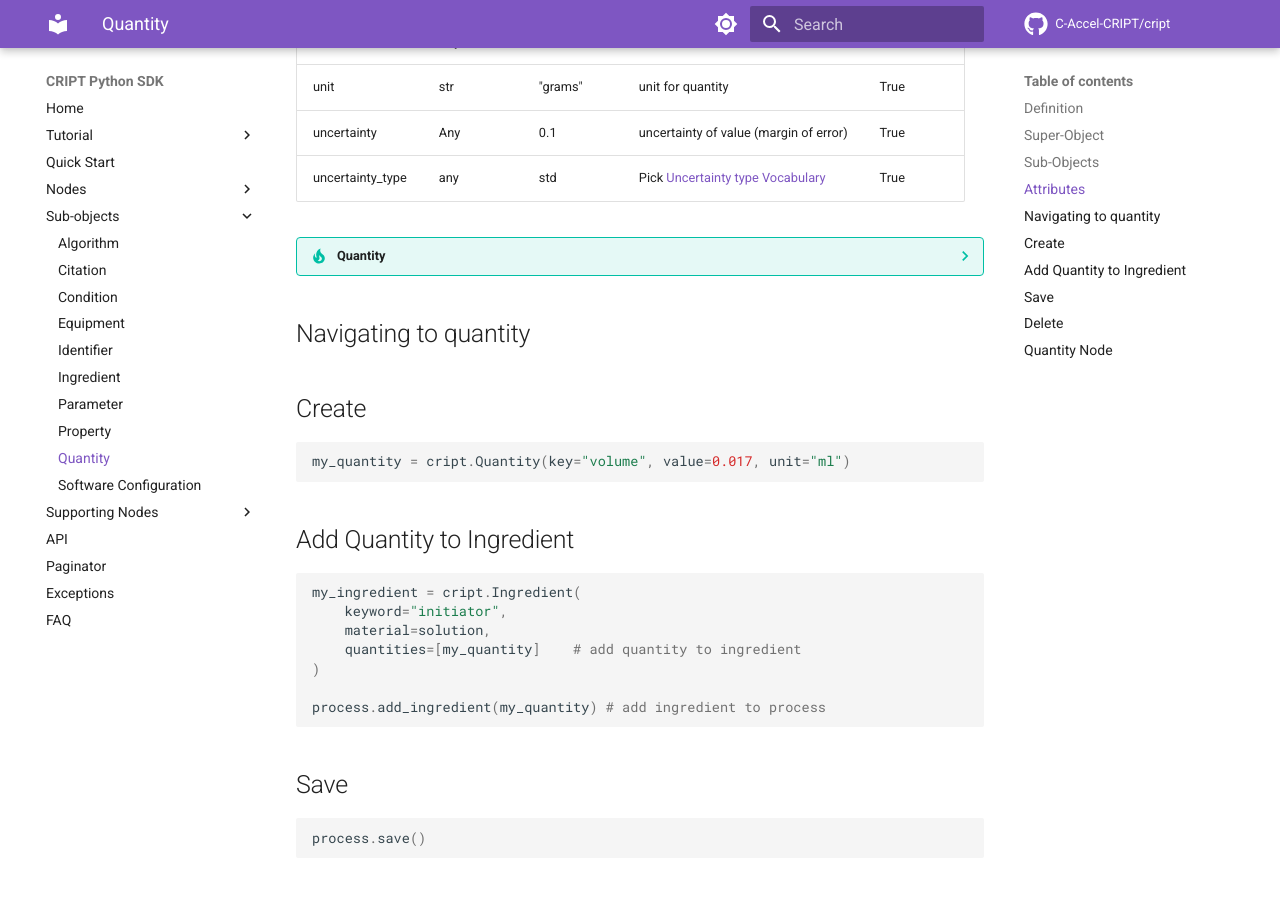
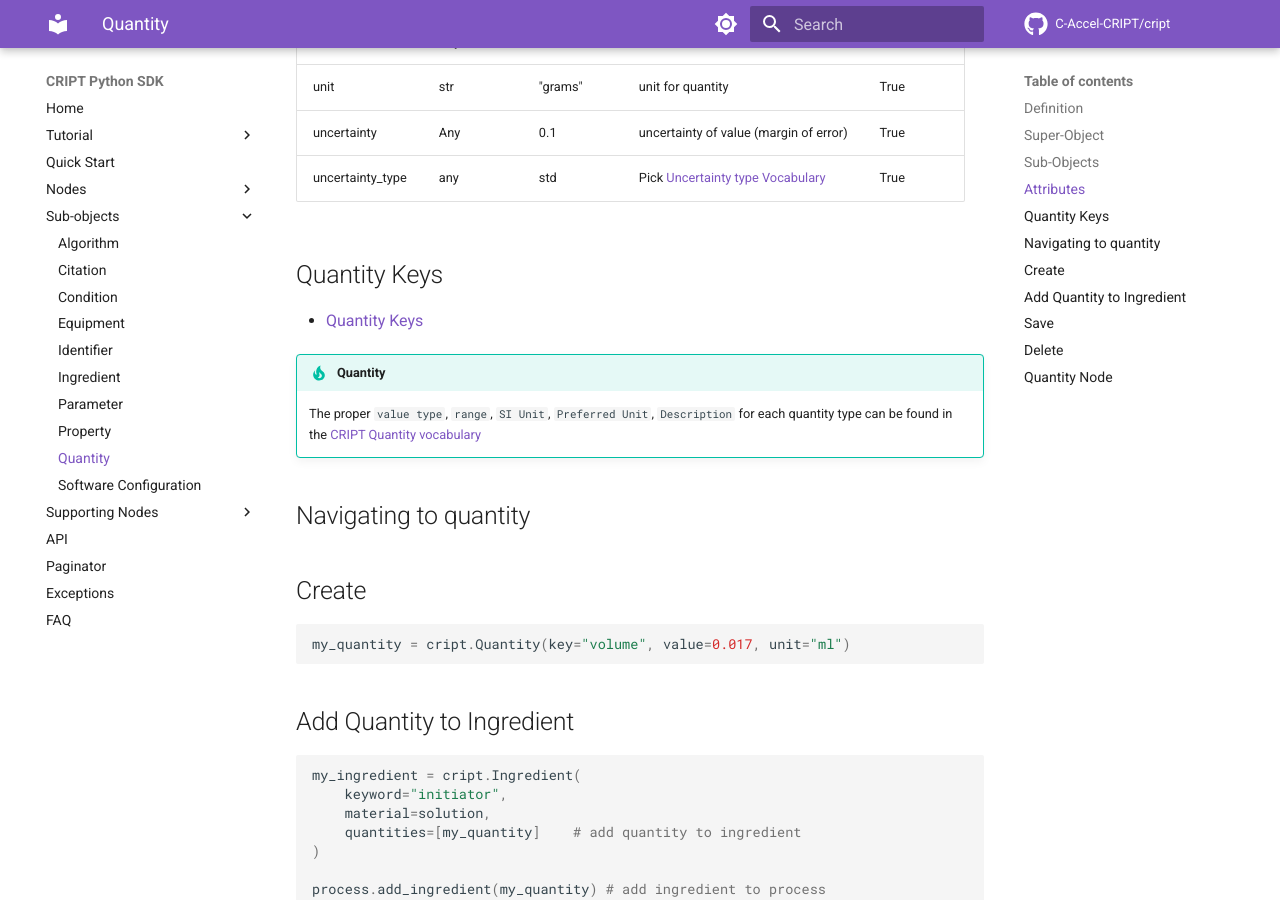
Before and after one commit to C-Accel-CRIPT/sdk-archive, an MkDocs documentation site: the page built from docs/subobjects/quantity.md, in a window 1280 px wide and 900 px high, scrolled down 694 px. Built offline with MkDocs 1.6.1 and Material for MkDocs 9.7.7, drawn with Linux system fonts in a browser that asks for light colours; comment, search, counter and statistics services are not loaded.

Commit message:
Update quantity.md

```diff
--- a/docs/subobjects/quantity.md
+++ b/docs/subobjects/quantity.md
@@ -25,16 +25,13 @@ They are only used for the [Ingredients](./ingredient.md) sub-object.
 | uncertainty_type | any  | std     |  Pick [ Uncertainty type Vocabulary](https://criptapp.org/keys/uncertainty-type/) | True     |                                                                                           | True     |
 
 
-??? tip "Quantity"
-    The proper:
+## Quantity Keys
+* [Quantity Keys](https://criptapp.org/keys/quantity-key/)
 
-    * value type (number)
-    * range ([0, 1.79e+308])
-    * SI Unit (kg)
-    * Preferred Unit (ml)
-    * Description
 
-    can be found in the [CRIPT Quantity vocabulary](https://criptapp.org/keys/quantity-key/)
+!!! tip "Quantity"
+    The proper `value type`, `range`, `SI Unit`, `Preferred Unit`, `Description`
+    for each quantity type can be found in the [CRIPT Quantity vocabulary](https://criptapp.org/keys/quantity-key/)
 
 ## Navigating to quantity
 
```
